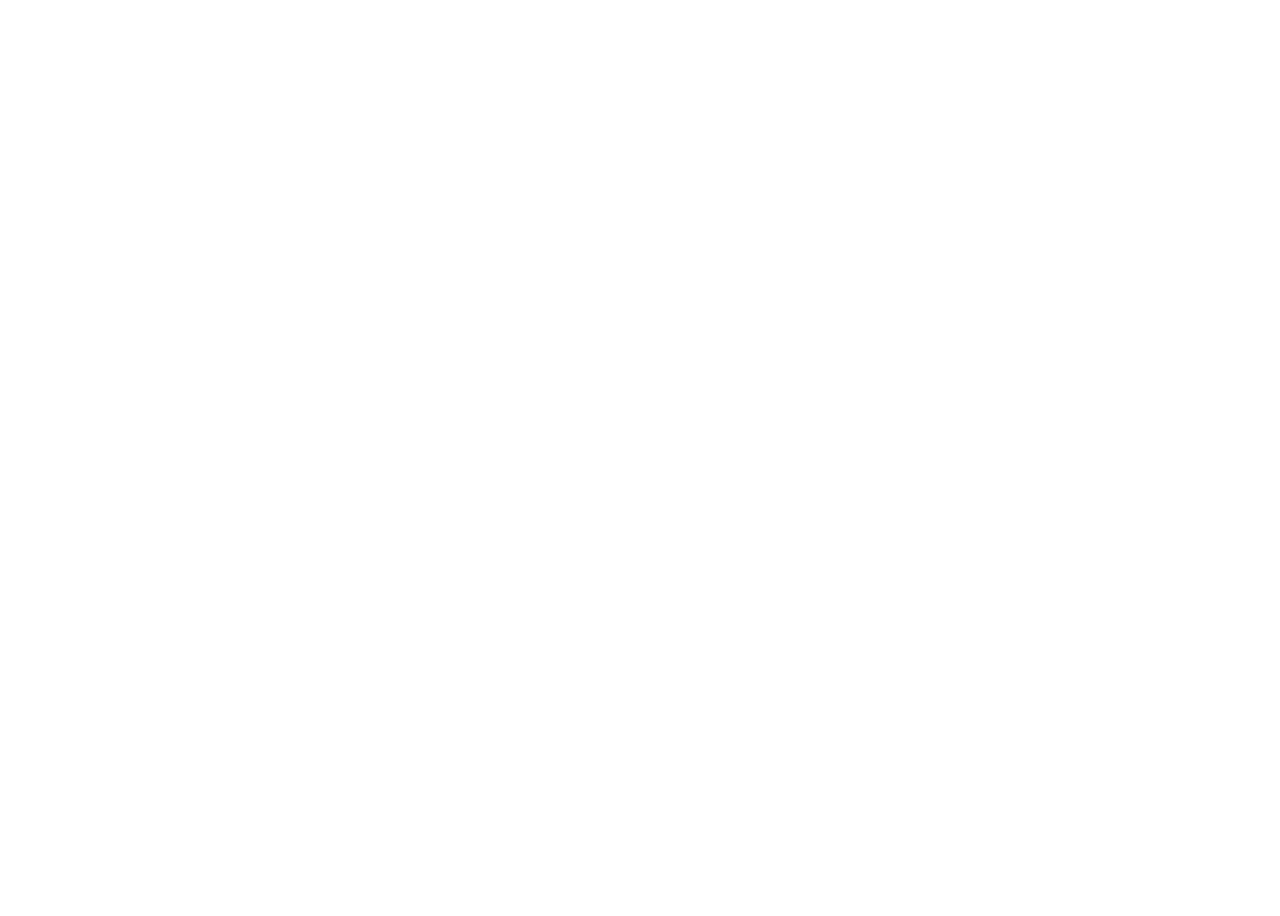
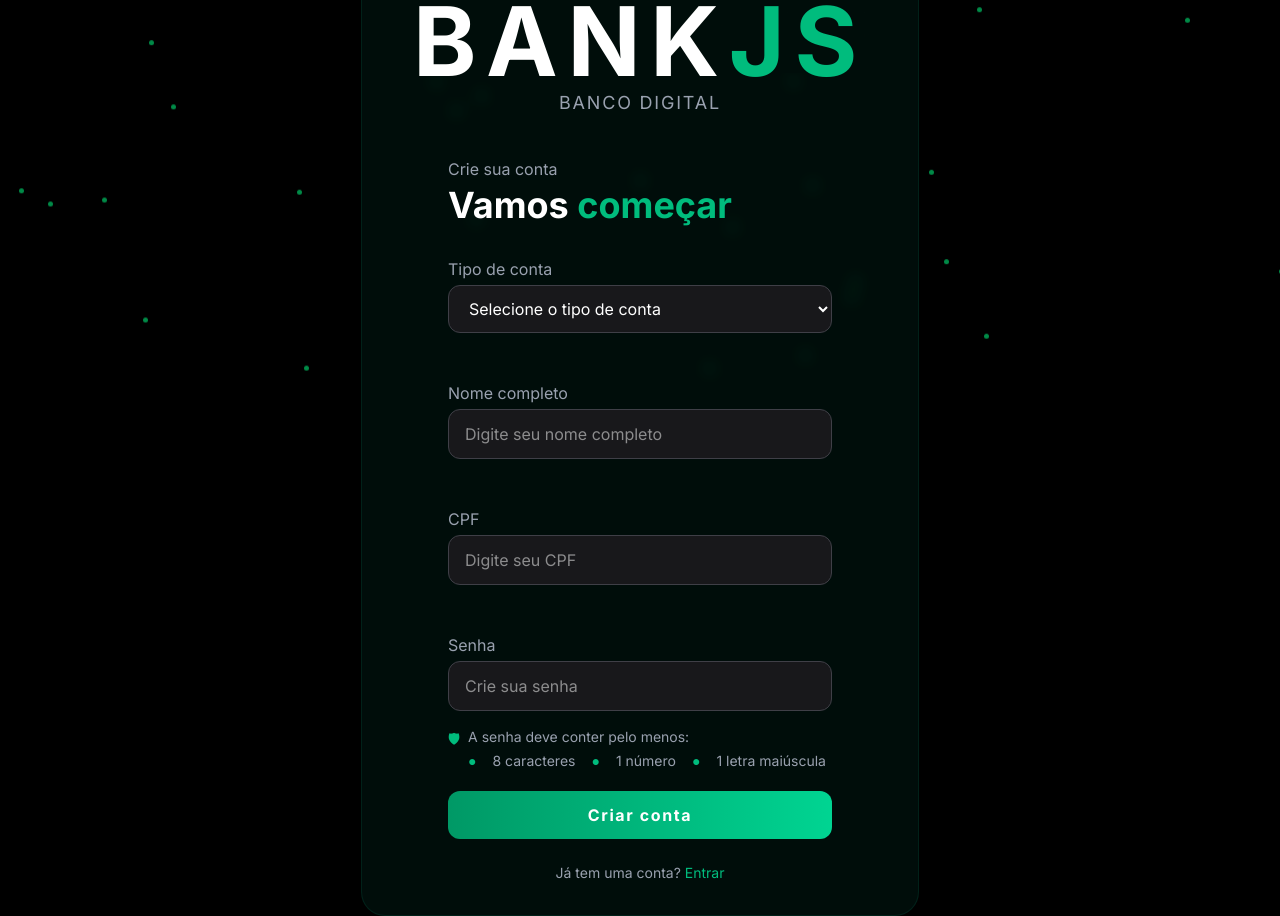
Before and after one commit to jvrbatista/bank.js, a React (Vite) app in the folder frontend/: page /cadastro in a window 1280 px wide. Before the commit this address had no page. Shown: the part 420-1336 px from the top of the page. Before the commit the page ends 800 px from the top, so only its background shows below. Built offline with nearby package versions, Linux system fonts and the light colour scheme.

Commit message:
feat: adicionar tela de cadastro e botão de sair

```diff
--- a/frontend/src/app.jsx
+++ b/frontend/src/app.jsx
@@ -1,14 +1,17 @@
 import { BrowserRouter, Routes, Route } from 'react-router-dom'
 import Login from './pages/Login'
+import Cadastro from './pages/Cadastro'
 import Dashboard from './pages/Dashboard'
 import Extrato from './pages/Extrato'
 import Transferencias from './pages/Transferencias'
+
 
 export default function App() {
     return (
         <BrowserRouter>
             <Routes>
                 <Route path="/" element={<Login />} />
+                <Route path="/cadastro" element={<Cadastro />} />
                 <Route path="/dashboard" element={<Dashboard />} />
                 <Route path="/extrato" element={<Extrato />} />
                 <Route path="/transferencias" element={<Transferencias />} />
--- /dev/null
+++ b/frontend/src/pages/Cadastro.jsx
@@ -0,0 +1,94 @@
+import logo from '../assets/logoBankJs.png'
+import {useState} from 'react'
+import api from '../services/api.js'
+import ParticlesBackground from '../components/Particles.jsx'
+import { useNavigate } from 'react-router-dom'
+
+export default function Cadastro() {
+    const [tipo, setTipo] = useState('')
+    const [nome, setNome] = useState('')
+    const [cpf, setCpf] = useState('')
+    const [senha, setSenha] = useState('')
+    const navigate = useNavigate()
+
+    async function handleCadastro() {
+        const resposta = await api.post('/cadastroUsuario', {tipo, cpf, nome, senha})
+        console.log(resposta.data)
+        setTipo('')
+        setNome('')
+        setCpf('')
+        setSenha('')
+        navigate('/')
+    }
+
+    return (
+        <div className="relative min-h-screen bg-black flex flex-col items-center justify-center">
+            <ParticlesBackground />
+            <div className="relative z-10 flex flex-col items-center bg-emerald-950/30 backdrop-blur-sm rounded-3xl px-12 py-8 border border-emerald-900/30">
+                <img src={logo} alt="BankJS" className="w-115 -mb-20 mix-blend-screen" />
+                <h1 className="text-white text-8xl font-bold tracking-widest">BANK<span className="text-emerald-500">JS</span></h1>
+                <p className="text-gray-400 text-lg tracking-widest mb-2">BANCO DIGITAL</p>
+                <div className="w-96">
+                    <p className="text-gray-400 mt-8 mb-1">Crie sua conta</p>
+                    <h2 className="text-white text-4xl font-bold mb-6">Vamos <span className="text-emerald-500">começar</span></h2>
+                    <p className="text-gray-400 mt-8 mb-1">Tipo de conta</p>
+                    <select
+                        value={tipo}
+                        onChange={(e) => setTipo(e.target.value)}
+                        className="w-full bg-zinc-900 border border-zinc-700 text-white rounded-xl px-4 py-3 mb-4 focus:outline-none focus:border-emerald-500"
+                    >
+                        <option value="">Selecione o tipo de conta</option>
+                        <option value="Corrente">Corrente</option>
+                        <option value="Poupança">Poupança</option>
+                    </select>
+                    <p className="text-gray-400 mt-8 mb-1">Nome completo</p>
+                    <input
+                        value={nome}
+                        onChange={(e) => setNome(e.target.value)}
+                        type="text"
+                        placeholder="Digite seu nome completo"
+                        className="w-full bg-zinc-900 border border-zinc-700 text-white rounded-xl px-4 py-3 mb-4 focus:outline-none focus:border-emerald-500"
+                    />
+                    <p className="text-gray-400 mt-8 mb-1">CPF</p>
+                    <input
+                        maxLength={11}
+                        value={cpf}
+                        onChange={(e) => setCpf(e.target.value)}
+                        type="text"
+                        placeholder="Digite seu CPF"
+                        className="w-full bg-zinc-900 border border-zinc-700 text-white rounded-xl px-4 py-3 mb-4 focus:outline-none focus:border-emerald-500"
+                    />
+                    <p className="text-gray-400 mt-8 mb-1">Senha</p>
+                    <input
+                        value={senha}
+                        onChange={(e) => setSenha(e.target.value)}
+                        type="password"
+                        placeholder="Crie sua senha"
+                        className="w-full bg-zinc-900 border border-zinc-700 text-white rounded-xl px-4 py-3 mb-4 focus:outline-none focus:border-emerald-500"
+                    />
+                    <div className="flex items-start gap-2 mb-4">
+                        <span className="text-emerald-500 text-sm mt-0.5">🛡</span>
+                        <div>
+                            <p className="text-gray-400 text-sm mb-1">A senha deve conter pelo menos:</p>
+                            <div className="flex gap-4">
+                                <span className="text-emerald-500 text-sm">●</span> <p className="text-gray-400 text-sm mb-1"> 8 caracteres</p>
+                                <span className="text-emerald-500 text-sm">●</span> <p className="text-gray-400 text-sm mb-1"> 1 número</p>
+                                <span className="text-emerald-500 text-sm">●</span> <p className="text-gray-400 text-sm mb-1"> 1 letra maiúscula</p>
+                            </div>
+                        </div>
+                    </div>
+                    <button
+                        onClick={handleCadastro}
+                        type="submit"
+                        className="w-full bg-gradient-to-r from-emerald-600 to-emerald-400 font-bold tracking-widest text-white rounded-xl px-4 py-3 mb-4"
+                    >
+                        Criar conta
+                    </button>
+                </div>
+                <p className ="text-gray-400 text-center text-sm mt-2">
+                    Já tem uma conta? <a href="/" className="text-emerald-500 houver:underline">Entrar</a>
+                </p>
+            </div>
+        </div>
+    )
+}
--- a/frontend/src/pages/Dashboard.jsx
+++ b/frontend/src/pages/Dashboard.jsx
@@ -1,10 +1,17 @@
 import logo from '../assets/logoBankJs.png'
 import { useState, useEffect } from 'react'
 import api from '../services/api.js'
+import { useNavigate } from 'react-router-dom'
 
 export default function Dashboard() {
     const [saldo, setSaldo] = useState(0)
     const [extrato, setExtrato] = useState([])
+    const navigate = useNavigate()
+
+    function handleSair() {
+        sessionStorage.clear()
+        navigate('/')
+    }
 
     useEffect(() => {
         async function buscarSaldo() {
@@ -55,8 +62,10 @@
                     <span className="text-gray-600 px-4 py-3">Empréstimos</span>
                     <span className="text-gray-600 px-4 py-3">Seguros</span>
                     <span className="text-gray-600 px-4 py-3">Configurações</span>
-                    <span className="text-gray-600 px-4 py-3">Sair</span>
                 </div>
+                <button onClick={handleSair} className="flex items-center gap-3 text-gray-400 hover:text-white px-4 py-3 rounded-xl">
+                    Sair
+                </button>
             </div>
             <div className="flex-1 bg-black p-8">
                 <h2 className="text-white text-2xl font-bold mb-6">Dashboard</h2>
--- a/frontend/src/pages/Extrato.jsx
+++ b/frontend/src/pages/Extrato.jsx
@@ -1,9 +1,16 @@
 import logo from '../assets/logoBankJs.png'
 import { useState, useEffect } from 'react'
 import api from '../services/api.js'
+import { useNavigate } from 'react-router-dom'
 
 export default function Extrato() {
     const [extrato, setExtrato] = useState([])
+    const navigate = useNavigate()
+
+    function handleSair() {
+        sessionStorage.clear()
+        navigate('/')
+    }
 
     useEffect(() => {
         async function buscarExtrato() {
@@ -44,8 +51,10 @@
                     <span className="text-gray-600 px-4 py-3">Empréstimos</span>
                     <span className="text-gray-600 px-4 py-3">Seguros</span>
                     <span className="text-gray-600 px-4 py-3">Configurações</span>
-                    <span className="text-gray-600 px-4 py-3">Sair</span>
                 </div>
+                <button onClick={handleSair} className="flex items-center gap-3 text-gray-400 hover:text-white px-4 py-3 rounded-xl">
+                    Sair
+                </button>
             </div>
             <div className="flex-1 bg-black p-8">
                 <h2 className="text-white text-2xl font-bold mb-6">Extrato</h2>
--- a/frontend/src/pages/Login.jsx
+++ b/frontend/src/pages/Login.jsx
@@ -1,5 +1,5 @@
 import logo from '../assets/logoBankJs.png'
-import {useState} from 'react'
+import {useState, useEffect} from 'react'
 import api from '../services/api.js'
 import ParticlesBackground from '../components/Particles.jsx'
 import { useNavigate } from 'react-router-dom'
@@ -18,6 +18,13 @@
         navigate('/dashboard')
     }
 
+    useEffect(() => {
+        const token = sessionStorage.getItem('token')
+        if (token) {
+            navigate('/dashboard')
+        }
+    }, [])
+
     return (
         <div className="relative min-h-screen bg-black flex flex-col items-center justify-center">
             <ParticlesBackground />
@@ -28,19 +35,21 @@
                 <div className="w-96">
                     <p className="text-gray-400 mt-8 mb-1">Bem-vindo de volta!</p>
                     <h2 className="text-white text-4xl font-bold mb-6">Acesse <span className="text-emerald-500">sua conta</span></h2>
+                    <p className="text-gray-400 mt-8 mb-1">CPF</p>
                     <input
                         maxLength={11}
                         value={cpf}
                         onChange={(e) => setCpf(e.target.value)}
                         type="text"
-                        placeholder="CPF"
+                        placeholder="Digite seu CPF"
                         className="w-full bg-zinc-900 border border-zinc-700 text-white rounded-xl px-4 py-3 mb-4 focus:outline-none focus:border-emerald-500"
                     />
+                    <p className="text-gray-400 mt-8 mb-1">Senha</p>
                     <input
                         value={senha}
                         onChange={(e) => setSenha(e.target.value)}
                         type="password"
-                        placeholder="Senha"
+                        placeholder="Digite sua senha"
                         className="w-full bg-zinc-900 border border-zinc-700 text-white rounded-xl px-4 py-3 mb-4 focus:outline-none focus:border-emerald-500"
                     />
                     <button
@@ -51,6 +60,9 @@
                         Entrar
                     </button>
                 </div>
+                <p className ="text-gray-400 text-center text-sm mt-2">
+                    Não tem conta? <a href="/cadastro" className="text-emerald-500 houver:underline">Criar conta</a>
+                </p>
             </div>
         </div>
     )
--- a/frontend/src/pages/Transferencias.jsx
+++ b/frontend/src/pages/Transferencias.jsx
@@ -1,12 +1,19 @@
 import logo from '../assets/logoBankJs.png'
 import { useState, useEffect } from 'react'
 import api from '../services/api.js'
+import { useNavigate } from 'react-router-dom'
 
 export default function Transferencias() {
     const [cpfDestino, setCpfDestino] = useState('')
     const [valor, setValor] = useState('')
     const [cpfUsuario, setCpfUsuario] = useState('')
     const [saldo, setSaldo] = useState(0)
+    const navigate = useNavigate()
+
+    function handleSair() {
+        sessionStorage.clear()
+        navigate('/')
+    }
 
     useEffect(() => {
         async function carregar() {
@@ -55,8 +62,10 @@
                     <span className="text-gray-600 px-4 py-3">Empréstimos</span>
                     <span className="text-gray-600 px-4 py-3">Seguros</span>
                     <span className="text-gray-600 px-4 py-3">Configurações</span>
-                    <span className="text-gray-600 px-4 py-3">Sair</span>
                 </div>
+                <button onClick={handleSair} className="flex items-center gap-3 text-gray-400 hover:text-white px-4 py-3 rounded-xl">
+                    Sair
+                </button>
             </div>
             <div className="flex-1 bg-black p-8 flex flex-col">
                 <h2 className="text-white text-2xl font-bold mb-6">PIX</h2>
```
